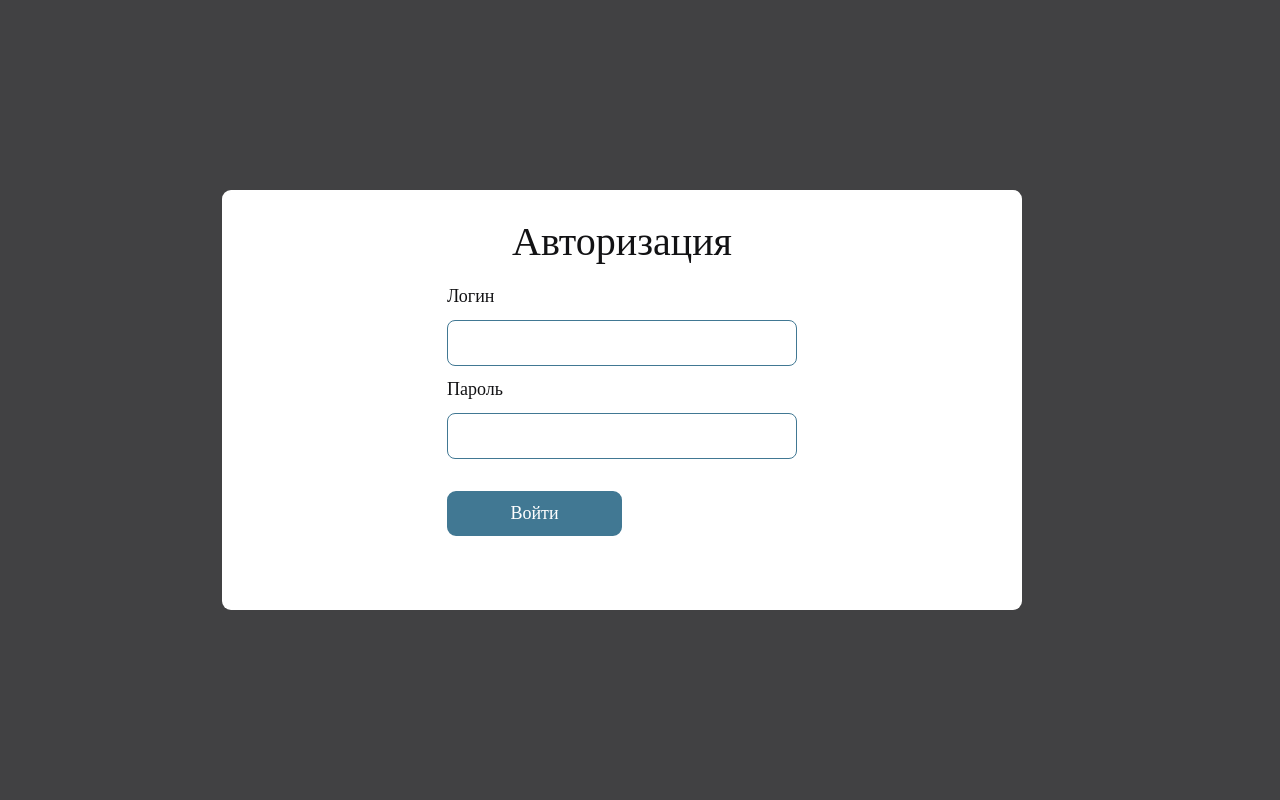
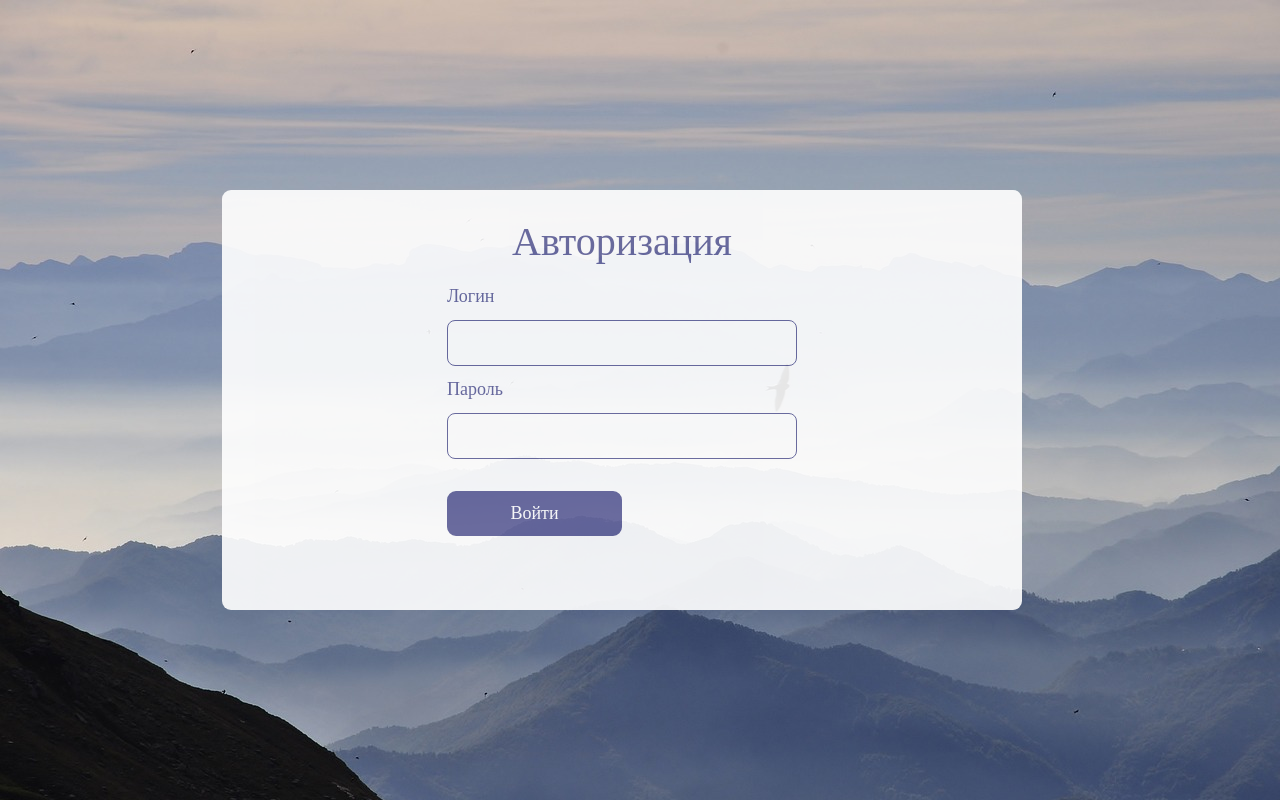
Before and after one commit to tidi18/travel-, a Django app: page /login/ in a window 1280 px wide. Run offline with Django 5.2, Linux system fonts and the light colour scheme; some libraries are stand-ins or nearby versions.

Commit message:
поменял задний фон и цвет

```diff
--- a/static/css/base.css
+++ b/static/css/base.css
@@ -83,15 +83,18 @@ html {
   }
 
 #body {
+    height: auto;
+    background-image: url(../img/mountains-3699372_1280.jpg);
+	background-repeat: no-repeat;
+	background-size: cover;
 	font-family: 'Montserrat';
 	font-size: 22px;
     font-weight: 400;
 	color:#000000;
-    background-color: #121214CC;
-
     display: flex;
     justify-content: center;
     align-items: center;
     height: 100vh;
     margin: 0;
+
 }
--- a/static/css/login.css
+++ b/static/css/login.css
@@ -8,15 +8,17 @@
     height: 420px;
     border-radius: 9px;
     margin: 65px 140px;
-    color: #121214;
+    color: #62639B;
     font-size: 18px;
     font-weight: 500;
+    opacity: 0.9;
 
 }
 
 #wrapper title {
     font-size: 24px;
     font-weight: 600;
+
 }
 
 
@@ -34,6 +36,7 @@
 
 #input-group label {
     margin-bottom: 10px;
+    color: #62639B;
 }
 
 #input-group input {
@@ -42,8 +45,8 @@
     padding: 10px;
     background-color: white;
     border-radius: 8px;
-    border: 0.5px solid #417893;
-    color: #121214;
+    border: 0.5px solid #62639B;
+    color: #62639B;
     outline: none;
 }
 
@@ -54,8 +57,8 @@
 #form-button button {
     width: 175px;
     height: 45px;
-    background-color:#417893;
+    background-color:#62639B;
     border-radius: 9px;
-    border: 2px solid #417893;
+    border: 2px solid #62639B;
     color:white;
 }
```
Also changed, not shown: static/css/register.css (+6 -5 lines), static/img/mountains-3699372_1280.jpg (added).
